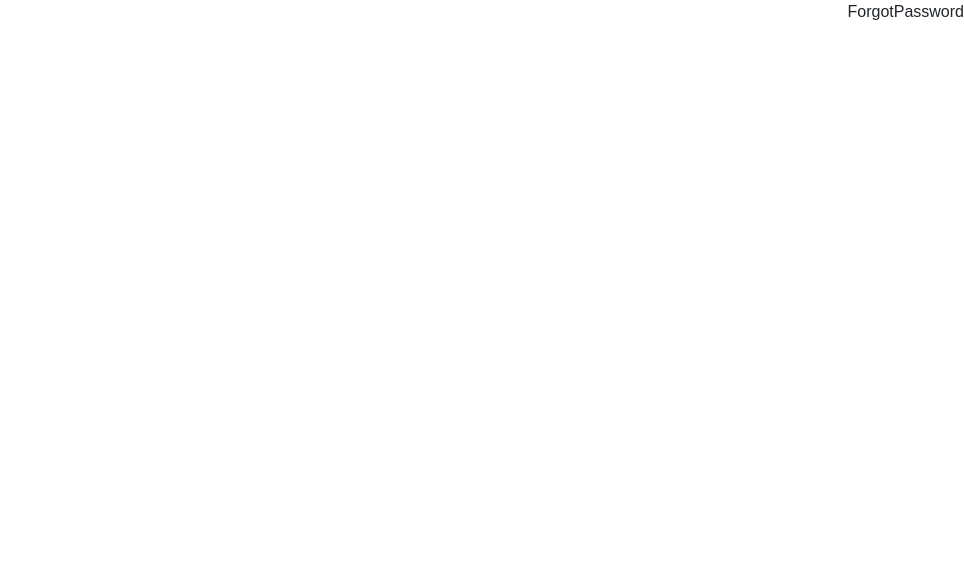
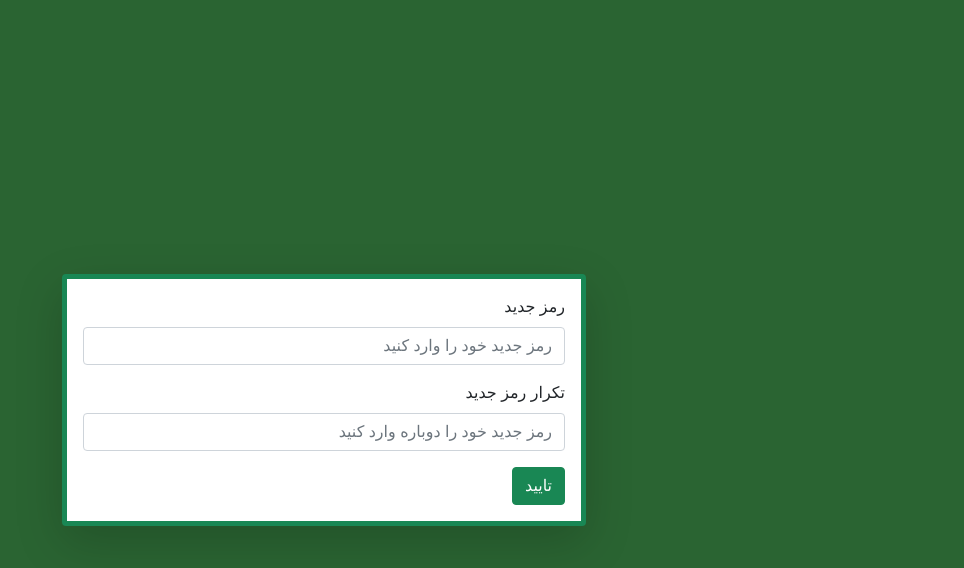
Before and after one commit to MelikaNobakhtian/luna-software-engineering, a React (Create React App) app in the folder Webfront/: page /forgotPassword in a window 1280 px wide. Shown: the top 568 px of the page, without its empty margins (316-1280 px from the left). Built offline with nearby package versions, Linux system fonts and the light colour scheme.

Commit message:
add ui forgot password page

```diff
--- a/Webfront/src/components/login/forgotPassword.js
+++ b/Webfront/src/components/login/forgotPassword.js
@@ -6,9 +6,37 @@ import {API_BASE_URL} from '../apiConstant/apiConstant';
 
 function ForgotPassword(props) {
 
+    useEffect(() => {
+
+    },[] );
+
+    const changePassword = () =>{
+
+    }
+
   return(
       <div>
-          ForgotPassword
+          <div className="d-flex justify-content-center background">
+            <div className="  "  >
+              <div className="card border border-5 border-success shadow-lg" >
+                <div class="card-body ">
+                <form className="row g-3">
+                  <div>
+                    <label class="form-label"  >رمز جدید</label>
+                    <input type="password" class="form-control"  placeholder="رمز جدید خود را وارد کنید"/>
+                  </div>
+                  <div >
+                    <label class="form-label"  >تکرار رمز جدید</label>
+                    <input type="password" class="form-control"  placeholder="رمز جدید خود را دوباره وارد کنید"/>
+                  </div>
+
+                </form>
+                <button type="submit" class="btn btn-success mt-3" onClick={changePassword}>تایید</button>
+
+                </div>
+              </div>
+            </div>
+          </div>
       </div>
 
 
```
